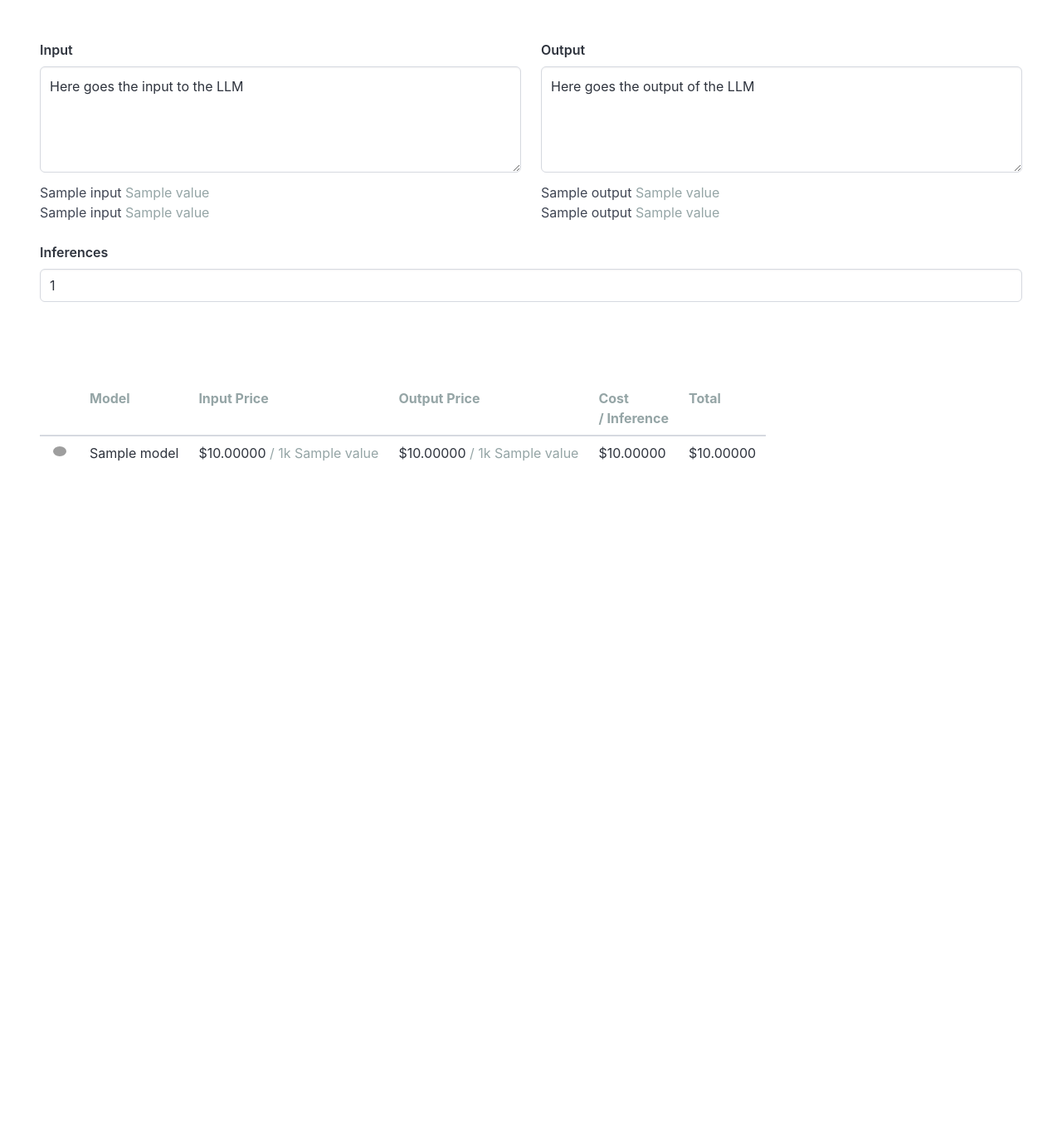
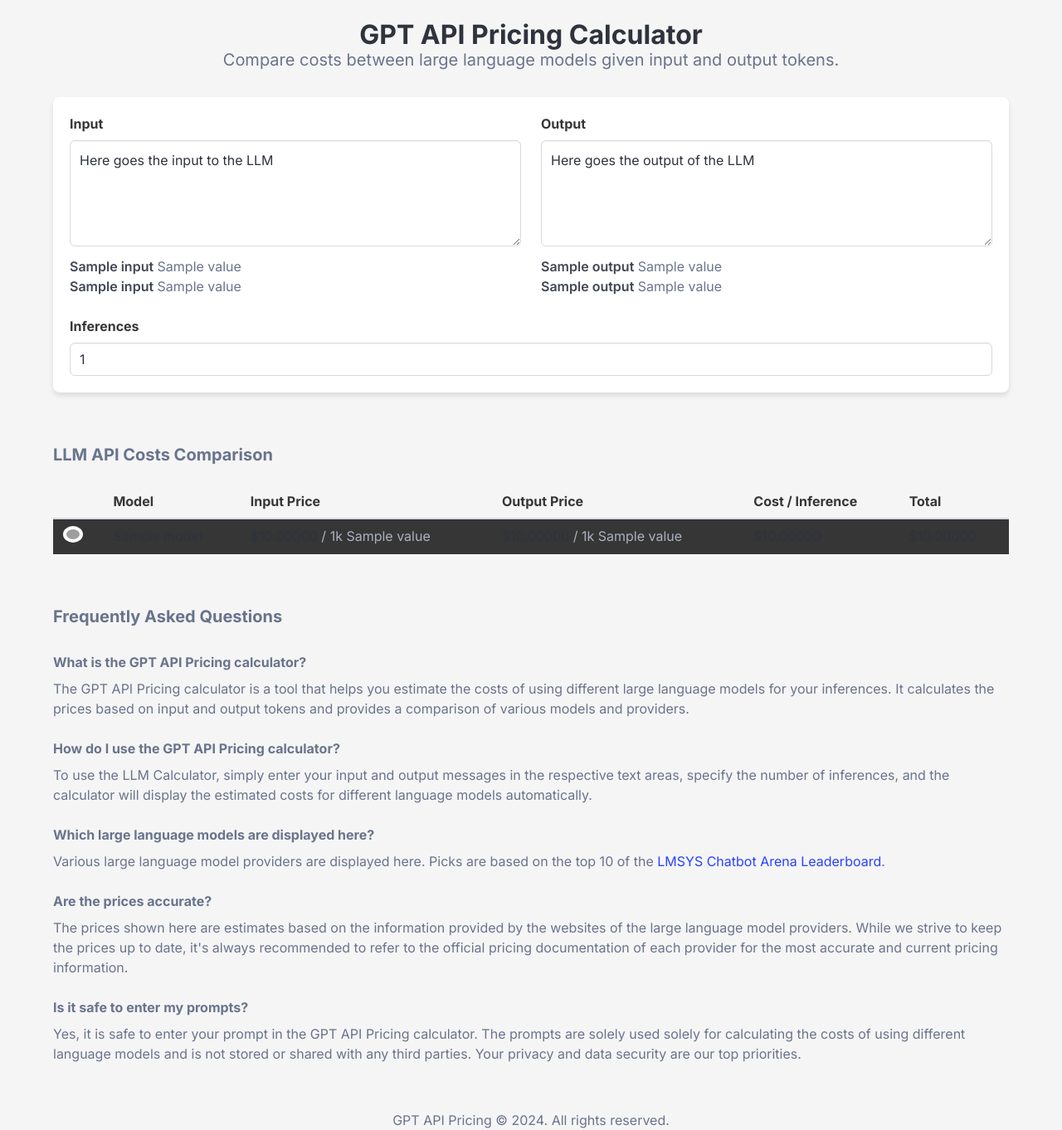
Before and after one commit to yschermer/llmcalc, a Flask app: template src/backend/templates/index.html in a window 1280 px wide. Shown: the whole page at 83% size. Before the commit the page ends 556 px from the top, so only its background shows below. Run offline with Flask 3, Linux system fonts and the light colour scheme; the template is opened without the code that fills it: most values are stand-ins (such as "Sample title", 1, 10 or a date in 2020); some libraries are stand-ins or nearby versions; grey boxes are pictures that could not be loaded.

Commit message:
update design and add some seo stuffs

```diff
--- a/src/backend/main.py
+++ b/src/backend/main.py
@@ -25,8 +25,8 @@
             <tr>
                 <td><img src="../static/images/{{ cost.model.provider.value }}.png" width="24" style="background-color: white; border-radius: 100%; padding:4px;"/></td>
                 <td>{{ cost.model.name }}</td>
-                <td>{{ "$%.5f"|format(cost.model.input_price) }} <span style="color: #95a5a6;">/ 1k {{ cost.model.unit.value }}</span></td>
-                <td>{{ "$%.5f"|format(cost.model.output_price) }} <span style="color: #95a5a6;">/ 1k {{ cost.model.unit.value }}</span></td>
+                <td>{{ "$%.5f"|format(cost.model.input_price) }} <span class="has-text-grey-light">/ 1k {{ cost.model.unit.value }}</span></td>
+                <td>{{ "$%.5f"|format(cost.model.output_price) }} <span class="has-text-grey-light">/ 1k {{ cost.model.unit.value }}</span></td>
                 <td>{{ "$%.5f"|format(cost.cost) }}</td>
                 <td>{{ "$%.5f"|format(cost.total) }}</td>
             </tr>
@@ -48,12 +48,12 @@
     return render_template_string(
         """
         <div id="calc-unit-results-input" hx-swap-oob="true">
-            <p>{{ units[0].input }} <span style="color: #95a5a6;">{{ units[0].unit.value }}</span></p>
-            <p>{{ units[1].input }} <span style="color: #95a5a6;">{{ units[1].unit.value }}</span></p>
+            <p><strong class="has-text-grey-dark">{{ units[0].input }}</strong> <span class="has-text-grey">{{ units[0].unit.value }}</span></p>
+            <p><strong class="has-text-grey-dark">{{ units[1].input }}</strong> <span class="has-text-grey">{{ units[1].unit.value }}</span></p>
         </div>
         <div id="calc-unit-results-output" hx-swap-oob="true">
-            <p>{{ units[0].output }} <span style="color: #95a5a6;">{{ units[0].unit.value }}</span></p>
-            <p>{{ units[1].output }} <span style="color: #95a5a6;">{{ units[1].unit.value }}</span></p>
+            <p><strong class="has-text-grey-dark">{{ units[0].output }}</strong> <span class="has-text-grey">{{ units[0].unit.value }}</span></p>
+            <p><strong class="has-text-grey-dark">{{ units[1].output }}</strong> <span class="has-text-grey">{{ units[1].unit.value }}</span></p>
         </div>
     """,
         units=units,
--- a/src/backend/templates/index.html
+++ b/src/backend/templates/index.html
@@ -1,107 +1,201 @@
 <!DOCTYPE html>
-<html>
+<html lang="en">
 
 <head>
     <meta charset="utf-8">
     <meta name="viewport" content="width=device-width, initial-scale=1">
-    <title>LLM calculator</title>
+    <title>GPT API Pricing Calculator - Calculate Costs for Large Language Model API Calls</title>
+    <meta name="description"
+        content="Calculate the costs of using different large language models for your API calls. Estimate prices for input and output tokens and compare models.">
     <link rel="stylesheet" href="../static/css/bulma.min.css">
-    <link rel="stylesheet" href="https://cdnjs.cloudflare.com/ajax/libs/font-awesome/6.1.1/css/all.min.css">
     <script src="../static/js/htmx.min.js"></script>
+    <link href="https://fonts.googleapis.com/css2?family=Inter:wght@400;600;700&display=swap" rel="stylesheet">
+    <style>
+        body {
+            font-family: 'Inter', sans-serif;
+            background-color: #f5f5f5;
+        }
+
+        .section {
+            padding: 2rem;
+        }
+
+        .box {
+            background-color: #ffffff;
+            border-radius: 8px;
+            box-shadow: 0 4px 6px rgba(0, 0, 0, 0.1);
+        }
+
+        .label {
+            font-weight: bold;
+            color: #363636;
+        }
+
+        .textarea {
+            min-height: 150px;
+        }
+
+        .table {
+            background-color: #363636;
+            box-shadow: 0 4px 6px rgba(0, 0, 0, 0.1);
+        }
+
+        .table thead th {
+            background-color: #f5f5f5;
+            color: #363636;
+            font-weight: bold;
+        }
+
+        .table tbody tr:hover {
+            background-color: grey !important;
+        }
+
+        .faq {
+            margin-top: 2rem;
+        }
+
+        .faq .question {
+            font-weight: bold;
+            margin-bottom: 0.5rem;
+        }
+
+        .faq .answer {
+            margin-bottom: 1.5rem;
+        }
+    </style>
 </head>
 
 <body>
+    <header>
+        <h1 class="title pt-5 has-text-centered has-text-grey-darker">GPT API Pricing Calculator</h1>
+        <h2 class="subtitle has-text-centered has-text-grey">Compare costs between large language models given input and
+            output tokens.</h2>
+    </header>
+    <main>
         <section class="section">
+            <div class="container">
+                <div class="box">
                     <form>
                         <div class="columns">
                             <div class="column">
                                 <div class="field">
-                        <label class="label">Input</label>
+                                    <label class="label" for="input_message">Input</label>
                                     <div class="control">
-                            <textarea name="input_message" class="textarea" placeholder="Textarea"
-                                hx-post="/calc/tokens" hx-target="#calc-unit-results-input"
+                                        <textarea id="input_message" name="input_message" class="textarea"
+                                            placeholder="Enter input to the LLM" hx-post="/calc/tokens"
+                                            hx-target="#calc-unit-results-input"
                                             hx-trigger="input">Here goes the input to the LLM</textarea>
                                     </div>
                                 </div>
                                 <div id="calc-unit-results-input">
-                        <p>{{ units[0].input }} <span style="color: #95a5a6;">{{ units[0].unit.value }}</span></p>
-                        <p>{{ units[1].input }} <span style="color: #95a5a6;">{{ units[1].unit.value }}</span></p>
+                                    <p><strong class="has-text-grey-dark">{{ units[0].input }}</strong> <span
+                                            class="has-text-grey">{{ units[0].unit.value }}</span></p>
+                                    <p><strong class="has-text-grey-dark">{{ units[1].input }}</strong> <span
+                                            class="has-text-grey">{{ units[1].unit.value }}</span></p>
                                 </div>
                             </div>
                             <div class="column">
                                 <div class="field">
-                        <label class="label">Output</label>
+                                    <label class="label" for="output_message">Output</label>
                                     <div class="control">
-                            <textarea name="output_message" class="textarea" placeholder="Textarea"
-                                hx-post="/calc/tokens" hx-target="#calc-unit-results-input"
+                                        <textarea id="output_message" name="output_message" class="textarea"
+                                            placeholder="Enter output of the LLM" hx-post="/calc/tokens"
+                                            hx-target="#calc-unit-results-input"
                                             hx-trigger="input">Here goes the output of the LLM</textarea>
                                     </div>
                                 </div>
                                 <div id="calc-unit-results-output">
-                        <p>{{ units[0].output }} <span style="color: #95a5a6;">{{ units[0].unit.value }}</span></p>
-                        <p>{{ units[1].output }} <span style="color: #95a5a6;">{{ units[1].unit.value }}</span></p>
+                                    <p><strong class="has-text-grey-dark">{{ units[0].output }}</strong> <span
+                                            class="has-text-grey">{{ units[0].unit.value }}</span>
+                                    </p>
+                                    <p><strong class="has-text-grey-dark">{{ units[1].output }}</strong> <span
+                                            class="has-text-grey">{{ units[1].unit.value }}</span>
+                                    </p>
                                 </div>
                             </div>
                         </div>
                         <div class="field">
-                <label class="label">Inferences</label>
+                            <label class="label" for="api_calls">Inferences</label>
                             <div class="control">
-                    <input class="input" value=1 type="number" name="api_calls" placeholder="API Calls"
-                        hx-post="/calc/tokens" hx-target="#calc-unit-results-input" hx-trigger="input" required>
+                                <input id="api_calls" class="input" value=1 type="number" name="api_calls"
+                                    placeholder="Enter number of inferences" hx-post="/calc/tokens"
+                                    hx-target="#calc-unit-results-input" hx-trigger="input" required>
                             </div>
                         </div>
                     </form>
+                </div>
+            </div>
         </section>
         <section class="section">
-        <table class="table">
+            <div class="container">
+                <h2 class="title is-5 has-text-grey">LLM API Costs Comparison</h2>
+                <div class="table-container">
+                    <table class="table is-fullwidth is-hoverable is-striped">
                         <thead>
                             <tr>
                                 <th></th>
-                    <th style="color: #95a5a6;">Model</th>
-                    <th style="color: #95a5a6;">Input Price</th>
-                    <th style="color: #95a5a6;">Output Price</th>
-                    <th style="color: #95a5a6;">Cost<br />/ Inference</th>
-                    <th style="color: #95a5a6;">Total</th>
+                                <th>Model</th>
+                                <th>Input Price</th>
+                                <th>Output Price</th>
+                                <th>Cost / Inference</th>
+                                <th>Total</th>
                             </tr>
                         </thead>
                         <tbody id="calc-results">
                             {% for cost in costs %}
                             <tr>
                                 <td><img src="../static/images/{{ cost.model.provider.value }}.png" width="24"
-                            style="background-color: white; border-radius: 100%; padding:4px;" /></td>
+                                        style="background-color: white; border-radius: 100%; padding:4px;"
+                                        alt="{{ cost.model.provider.value }} logo" /></td>
                                 <td>{{ cost.model.name }}</td>
-                    <td>{{ "$%.5f"|format(cost.model.input_price) }} <span style="color: #95a5a6;">/ 1k {{
-                            cost.model.unit.value }}</span></td>
-                    <td>{{ "$%.5f"|format(cost.model.output_price) }} <span style="color: #95a5a6;">/ 1k {{
-                            cost.model.unit.value }}</span></td>
+                                <td>{{ "$%.5f"|format(cost.model.input_price) }} <span class="has-text-grey-light">/ 1k
+                                        {{ cost.model.unit.value }}</span></td>
+                                <td>{{ "$%.5f"|format(cost.model.output_price) }} <span class="has-text-grey-light">/ 1k
+                                        {{ cost.model.unit.value }}</span></td>
                                 <td>{{ "$%.5f"|format(cost.cost) }}</td>
                                 <td>{{ "$%.5f"|format(cost.total) }}</td>
-                </tr>
-                {% endfor %}
+                            </tr> {% endfor %}
                         </tbody>
                     </table>
-
+                </div>
+            </div>
         </section>
-
-    <script>
-        document.body.addEventListener('htmx:afterSwap', function (event) {
-            if (event.detail.target.id === 'calc-unit-results-input' || event.detail.target.id === 'calc-unit-results-output') {
-                var inputMessage = document.querySelector('textarea[name="input_message"]').value;
-                var outputMessage = document.querySelector('textarea[name="output_message"]').value;
-                var apiCalls = document.querySelector('input[name="api_calls"]').value;
-
-                htmx.ajax('POST', '/calc/messages', {
-                    target: '#calc-results',
-                    values: {
-                        input_message: inputMessage,
-                        output_message: outputMessage,
-                        api_calls: apiCalls
-                    }
-                });
-            }
-        });
-    </script>
-
+        <section class="section">
+            <div class="container has-text-grey">
+                <h2 class="title is-5 has-text-grey">Frequently Asked Questions</h2>
+                <div class="faq">
+                    <div class="question">What is the GPT API Pricing calculator?</div>
+                    <div class="answer">The GPT API Pricing calculator is a tool that helps you estimate the costs of
+                        using
+                        different large language models for your inferences. It calculates the prices based on input and
+                        output
+                        tokens and provides a comparison of various models and providers.</div>
+                    <div class="question">How do I use the GPT API Pricing calculator?</div>
+                    <div class="answer">To use the LLM Calculator, simply enter your input and output messages in the
+                        respective text areas, specify the number of inferences, and the calculator will display the
+                        estimated costs for different language models automatically.</div>
+                    <div class="question">Which large language models are displayed here?</div>
+                    <div class="answer">Various large language model providers are displayed here. Picks are based on
+                        the top 10 of the <a href="https://huggingface.co/spaces/lmsys/chatbot-arena-leaderboard">LMSYS
+                            Chatbot Arena Leaderboard</a>.</div>
+                    <div class="question">Are the prices accurate?</div>
+                    <div class="answer">The prices shown here are estimates based on the information provided by the
+                        websites of the large language model providers. While we strive to keep the prices up to date,
+                        it's always recommended to refer to the official pricing documentation of each provider for the
+                        most accurate and current pricing information.</div>
+                    <div class="question">Is it safe to enter my prompts?</div>
+                    <div class="answer">Yes, it is safe to enter your prompt in the GPT API Pricing calculator. The
+                        prompts are solely used
+                        solely for calculating the costs of using different language models and is not stored or shared
+                        with any third parties. Your privacy and data security are our top priorities.</div>
+                </div>
+            </div>
+        </section>
+    </main>
+    <footer>
+        <p class="has-text-centered has-text-grey">GPT API Pricing &copy; 2024. All rights reserved.</p>
+    </footer>
+    <script> document.body.addEventListener('htmx:afterSwap', function (event) { if (event.detail.target.id === 'calc-unit-results-input' || event.detail.target.id === 'calc-unit-results-output') { var inputMessage = document.querySelector('textarea[name="input_message"]').value; var outputMessage = document.querySelector('textarea[name="output_message"]').value; var apiCalls = document.querySelector('input[name="api_calls"]').value; htmx.ajax('POST', '/calc/messages', { target: '#calc-results', values: { input_message: inputMessage, output_message: outputMessage, api_calls: apiCalls } }); } }); </script>
 </body>
 
 </html>
```
Lines whose indentation alone changed are shown as unchanged.
